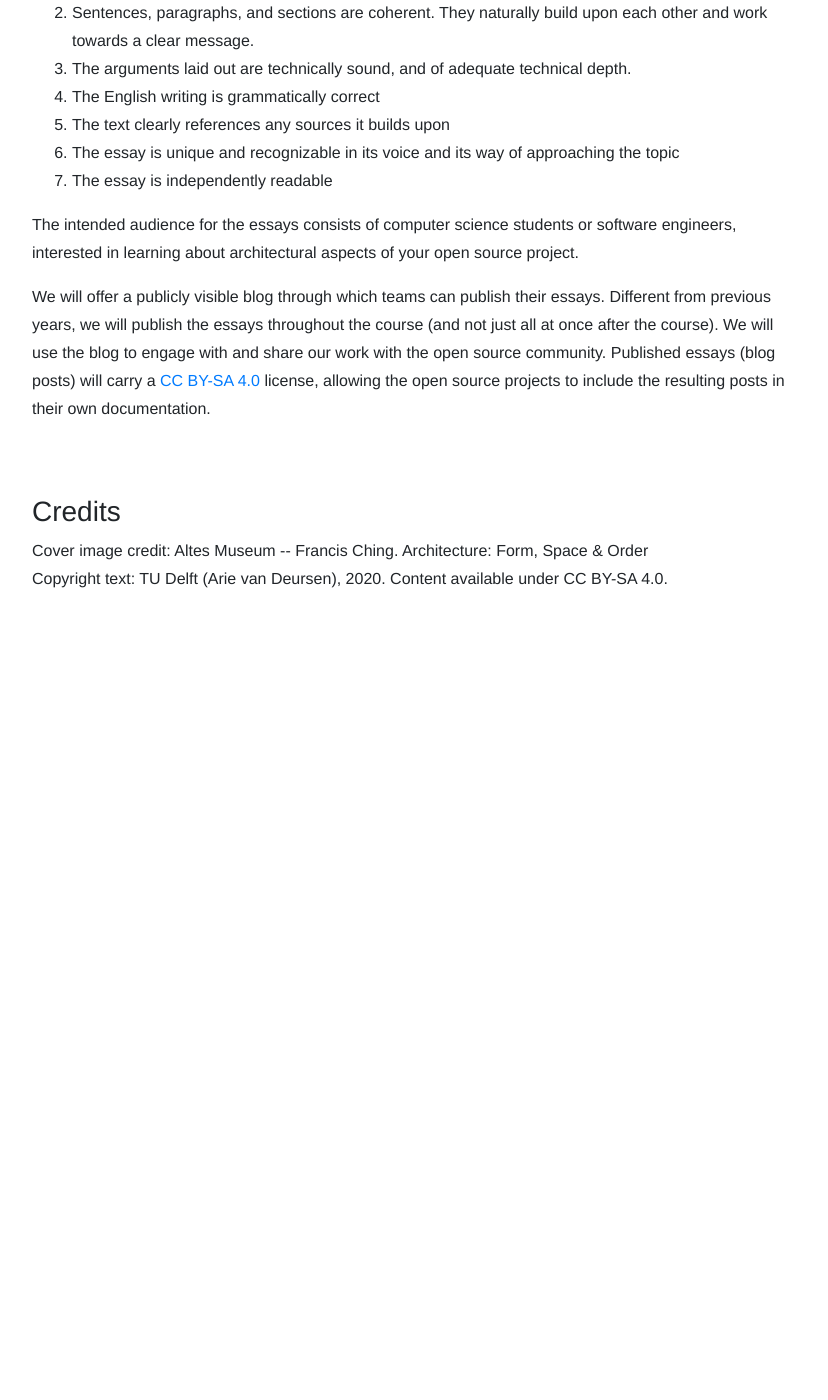
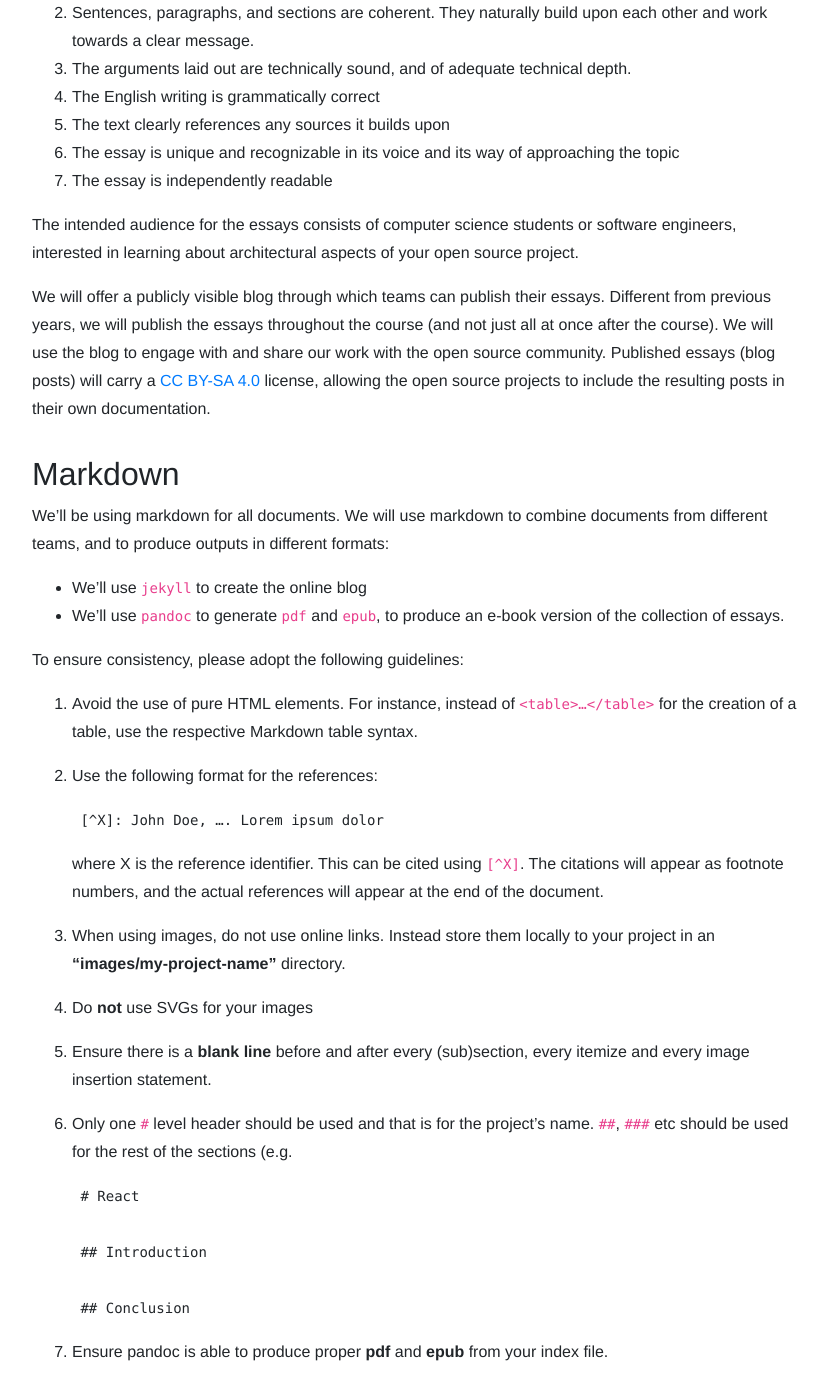
Before and after one commit to SERG-Delft/delftswa, a Jekyll site: the page built from 2020/assignment.md, in a window 1280 px wide and 1400 px high, scrolled down 2736 px. Shown: the whole window, without its empty margins (224-1052 px from the left). Built offline with Jekyll 4.4.1, drawn with Linux system fonts in a browser that asks for light colours; before the commit the page ends 3361 px from its top, so only the background shows below that.

Commit message:
Add markdown guidelines

```diff
--- a/2020/assignment.md
+++ b/2020/assignment.md
@@ -98,3 +98,38 @@ We will offer a publicly visible blog through which teams can publish their essa
 
 [Dan Heller]: https://medium.com/@daniel.heller/ten-principles-for-growth-69015e08c35b
 [cc by-sa 4.0]: https://creativecommons.org/licenses/by-sa/4.0/legalcode
+
+
+## Markdown
+
+We'll be using markdown for all documents. We will use markdown to combine documents from different teams, and to produce outputs in different formats:
+
+- We'll use `jekyll` to create the online blog
+- We'll use `pandoc` to generate `pdf` and `epub`, to produce an e-book version of the collection of essays.
+
+To ensure consistency, please adopt the following guidelines:
+
+1. Avoid the use of pure HTML elements. For instance, instead of `<table>…</table>` for the creation of a table, use the respective Markdown table syntax.
+
+2. Use the following format for the references:
+
+        [^X]: John Doe, …. Lorem ipsum dolor
+
+      where X is the reference identifier. This can be cited using `[^X]`.
+      The citations will appear as footnote numbers, and the actual references will appear at the end of the document.
+
+3. When using images, do not use online links. Instead store them locally to your project in an **“images/my-project-name”** directory.
+
+4. Do **not** use SVGs for your images
+
+5. Ensure there is a **blank line** before and after every (sub)section, every itemize and every image insertion statement.
+
+6. Only one `#` level header should be used and that is for the project’s name. `##`, `###` etc should be used for the rest of the sections (e.g.
+
+        # React
+
+        ## Introduction
+
+        ## Conclusion
+
+7. Ensure pandoc is able to produce proper **pdf** and **epub** from your index file.
```
